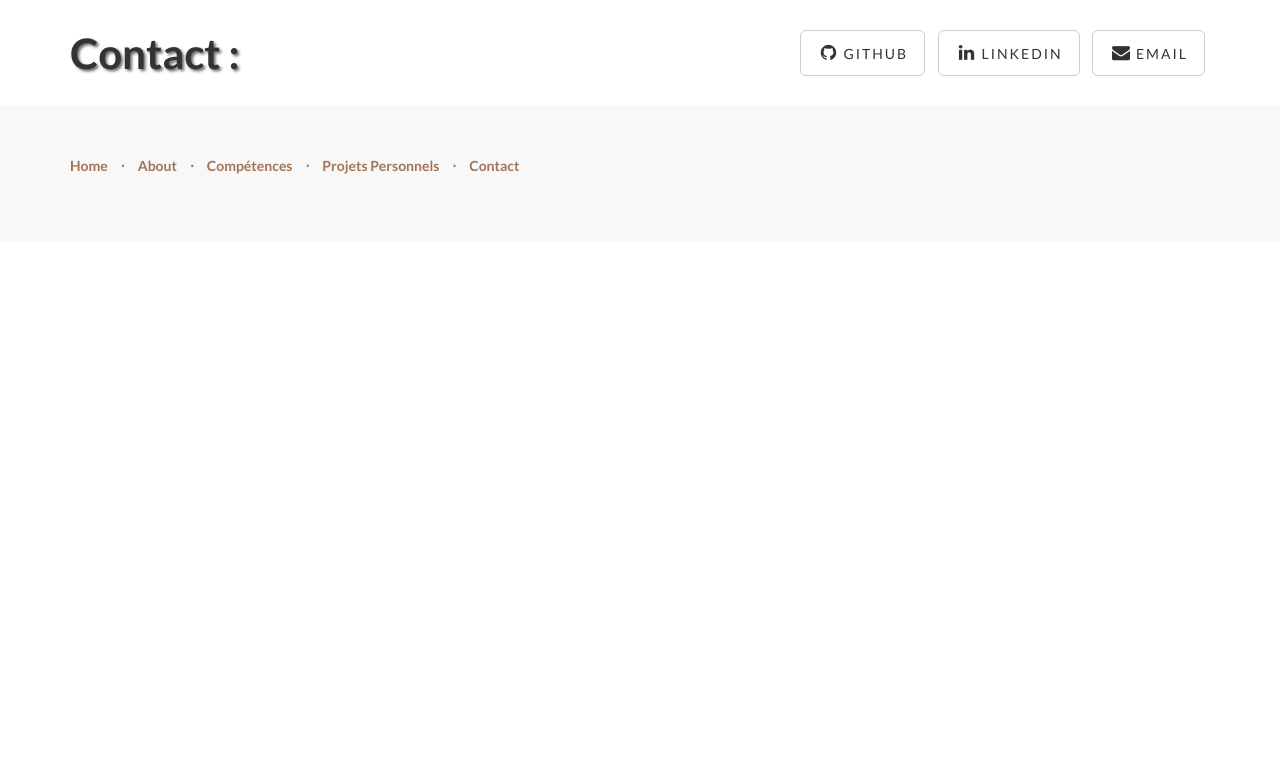
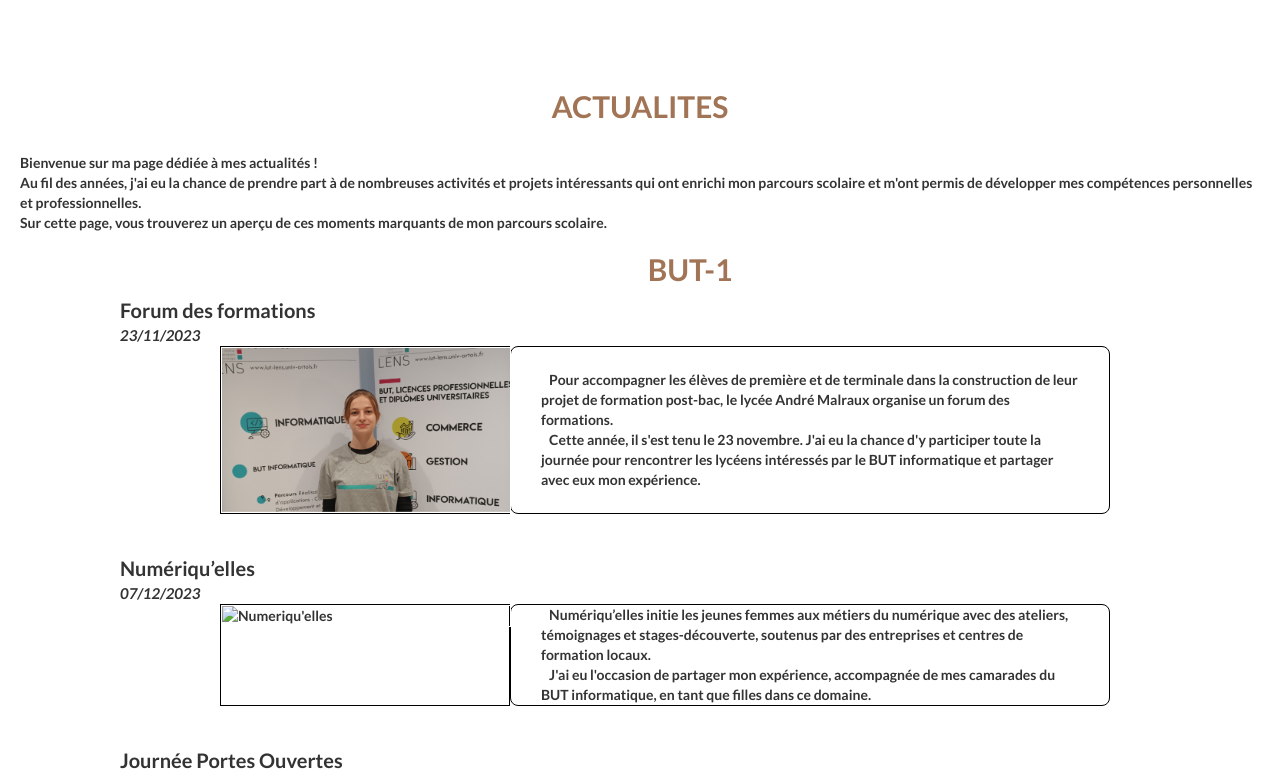
Before and after one commit to emmagrave/emmagrave.github.io, a Jekyll site: the page built from index.md, in a window 1280 px wide and 1400 px high, scrolled down 3547 px. Shown: the part 389-1165 px from the top of the window. Built offline with Jekyll 4.4.1, drawn with Linux system fonts in a browser that asks for light colours; before the commit the page ends 4177 px from its top, so only the background shows below that; some of the changed text lies outside the part shown; grey boxes are pictures that could not be loaded.

Commit message:
:sparkles: add news

```diff
--- /dev/null
+++ b/_includes/news.html
@@ -0,0 +1,81 @@
+<section id="news">
+    <h2>ACTUALITES</h2>
+    <br>
+    <div class="news-container">
+        <div class="intro">
+            Bienvenue sur ma page dédiée à mes actualités !<br>
+            Au fil des années, j'ai eu la chance de prendre part à de nombreuses activités et
+            projets intéressants qui ont enrichi mon parcours scolaire et m'ont permis de
+            développer mes compétences personnelles et professionnelles.<br>
+            Sur cette page, vous trouverez un aperçu de ces moments marquants de
+            mon parcours scolaire.
+        </div>
+
+        <div id="but1">
+            <h2>BUT-1</h2>
+            <div>
+                <p>
+                <div class="title_b">Forum des formations</div>
+                <div class="date">23/11/2023</div>
+                <div class="forum">
+                    <div class="img">
+                        <img src="/img/forum1.jpg" alt="JPO" id="Forum">
+                    </div>
+                    <div class="text">
+                        &nbsp;&nbsp;&nbsp;Pour accompagner les élèves de première et de terminale
+                        dans la construction de leur projet de formation post-bac, le lycée André
+                        Malraux organise un forum des formations. <br>
+                        &nbsp;&nbsp;&nbsp;Cette année, il s'est tenu le
+                        23 novembre. J'ai eu la chance d'y participer toute la journée pour
+                        rencontrer les lycéens intéressés par le BUT informatique et partager
+                        avec eux mon expérience.
+                    </div>
+                </div>
+                </p>
+                <br>
+                <p>
+                <div class="title_b">Numériqu’elles</div>
+                <div class="date">07/12/2023</div>
+                <div class="numeriquelles">
+                    <div class="img">
+                        <img src="" alt="Numeriqu'elles" id="numeriquelles">
+                    </div>
+                    <div class="text">
+                        &nbsp;&nbsp;&nbsp;Numériqu’elles initie les jeunes femmes aux
+                        métiers du numérique avec des ateliers, témoignages et
+                        stages-découverte, soutenus par des entreprises et centres de
+                        formation locaux. <br>
+                        &nbsp;&nbsp;&nbsp;J'ai eu l'occasion de partager mon expérience,
+                        accompagnée de mes camarades du BUT informatique, en tant que
+                        filles dans ce domaine.
+                    </div>
+                </div>
+                </p>
+                <br>
+                <p>
+                <div class="title_b">Journée Portes Ouvertes</div>
+                <div class="date">10/02/2024</div>
+                <div class="jpo">
+                    <div class="img">
+                        <img src="/img/photo-JPO.jpg" alt="JPO" id="JPO">
+                    </div>
+                    <div class="text">
+                        &nbsp;&nbsp;&nbsp;Le samedi 10 février 2024, l'IUT de Lens a ouvert ses
+                        portes au public pour ses journées portes ouvertes. <br>
+                        &nbsp;&nbsp;&nbsp;En tant qu'étudiante,
+                        j'ai eu l'occasion de guider les visiteurs intéressés par le BUT
+                        informatique à travers les locaux du département. J'ai également pu
+                        répondre à leurs questions concernant les cours et la vie étudiante.
+                    </div>
+                </div>
+                </p>
+            </div>
+        </div>
+        <br>
+<!--
+        <div id="but2">
+            <h2>BUT-2</h2>
+        </div>
+-->
+    </div>
+</section>
--- a/_layouts/landing.html
+++ b/_layouts/landing.html
@@ -10,6 +10,7 @@
 {% include about.html %}
 {% include skills.html %}
 {% include projects.html %}
+{% include news.html %}
 {% include contact.html %}
 
 {% include footer.html %}
--- a/css/landing-page.css
+++ b/css/landing-page.css
@@ -427,6 +427,111 @@ h6 {
         padding-right: 10px;
     }
 }
+
+/*----------- NEWS ----------------*/
+#news {
+    margin-top: 50px;
+    padding: 20px;
+}
+
+#news h2 {
+    color: #a17455;
+    text-align: center;
+}
+
+#but1 {
+    margin-left: 100px;
+}
+#but1 .title_b {
+    font-weight: bold;
+    font-size: 20px;
+}
+#but1 .date{
+    font-style: italic;
+    font-size: 15px;
+}
+#but1 .forum {
+    display: grid;
+    grid-template-columns: 290px 600px;
+    margin-left: 100px;
+}
+#but1 .forum .img {
+    display: inline-block;
+    grid-column: 1;
+    position: relative;
+    border: 1px solid black;
+}
+#but1 .img img {
+    display: block;
+    width: 100%;
+    border: 1px solid white; /* Bordure bleue */
+}
+#but1 #Forum {
+    width: 290px;
+}
+#but1 .forum .text {
+    display: flex;
+    grid-column: 2;
+    padding-left: 30px;
+    padding-right: 30px;
+    align-items: center;
+    border-style: solid;
+    border-color: black;
+    border-width: 1px;
+    border-radius: 8px;
+}
+#but1 .numeriquelles {
+    display: grid;
+    grid-template-columns: 290px 600px;
+    margin-left: 100px;
+}
+#but1 .numeriquelles .img {
+    display: inline-block;
+    grid-column: 1;
+    position: relative;
+    border: 1px solid black;
+}
+#but1 #numeriquelles {
+    width: 290px;
+}
+#but1 .numeriquelles .text {
+    display: flex;
+    grid-column: 2;
+    padding-left: 30px;
+    padding-right: 30px;
+    align-items: center;
+    border-style: solid;
+    border-color: black;
+    border-width: 1px;
+    border-radius: 8px;
+}
+#but1 .jpo {
+    display: grid;
+    grid-template-columns: 290px 600px;
+    margin-left: 100px;
+}
+#but1 .jpo .img {
+    display: inline-block;
+    grid-column: 1;
+    position: relative;
+    border: 1px solid black;
+}
+
+#but1 #JPO {
+    width: 290px;
+}
+#but1 .jpo .text {
+    display: flex;
+    grid-column: 2;
+    padding-left: 30px;
+    padding-right: 30px;
+    align-items: center;
+    border-style: solid;
+    border-color: black;
+    border-width: 1px;
+    border-radius: 8px;
+}
+
 /*----------- CONTACT ----------------*/
 .banner {
     padding: 30px 0;
```
Also changed, not shown: img/banner-bg.jpg, img/forum1.jpg (added), 1 other file.
